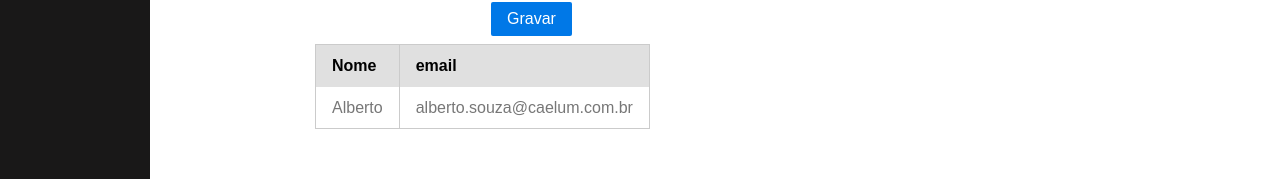
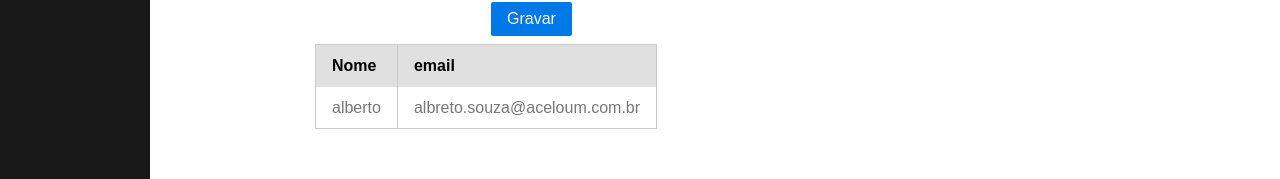
Before and after one commit to ThiagoDallacqua/reactProject_alura, a React (Create React App) app in the folder cdc-admin/: page / in a window 1280 px wide. Shown: the part 245-424 px from the top of the page. Built offline with nearby package versions, Linux system fonts and the light colour scheme.

Commit message:
minor changes

```diff
--- a/cdc-admin/src/App.js
+++ b/cdc-admin/src/App.js
@@ -3,6 +3,11 @@
 import './css/side-menu.css'
 
 class App extends Component {
+  constructor(){
+    super();
+    this.state = {lista: [{nome: 'alberto', email: 'albreto.souza@aceloum.com.br', senha: '123456'}]};
+  }
+
   render() {
     return (
       <div id="layout">
@@ -57,10 +62,16 @@
                     </tr>
                   </thead>
                   <tbody>
-                    <tr>
-                      <td>Alberto</td>
-                      <td>alberto.souza@caelum.com.br</td>
-                    </tr>
+                    {
+                      this.state.lista.map(function(autor) {
+                        return (
+                          <tr>
+                            <td>{autor.nome}</td>
+                            <td>{autor.email}</td>
+                          </tr>
+                        );
+                      })
+                    }
                   </tbody>
                 </table>
               </div>
```
